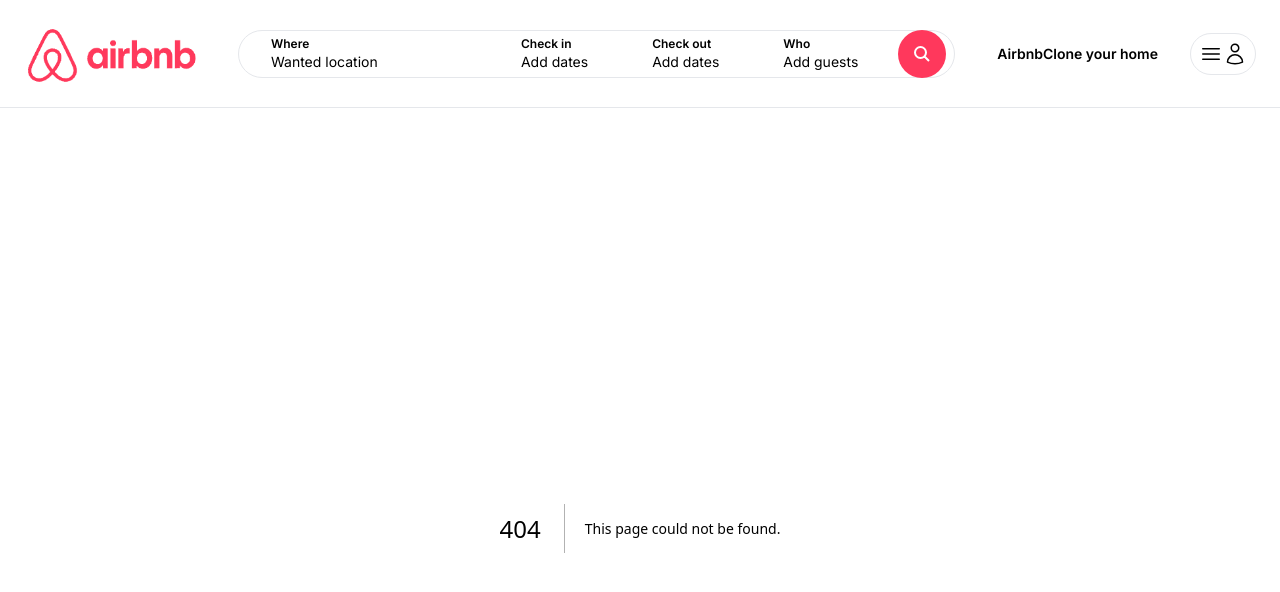
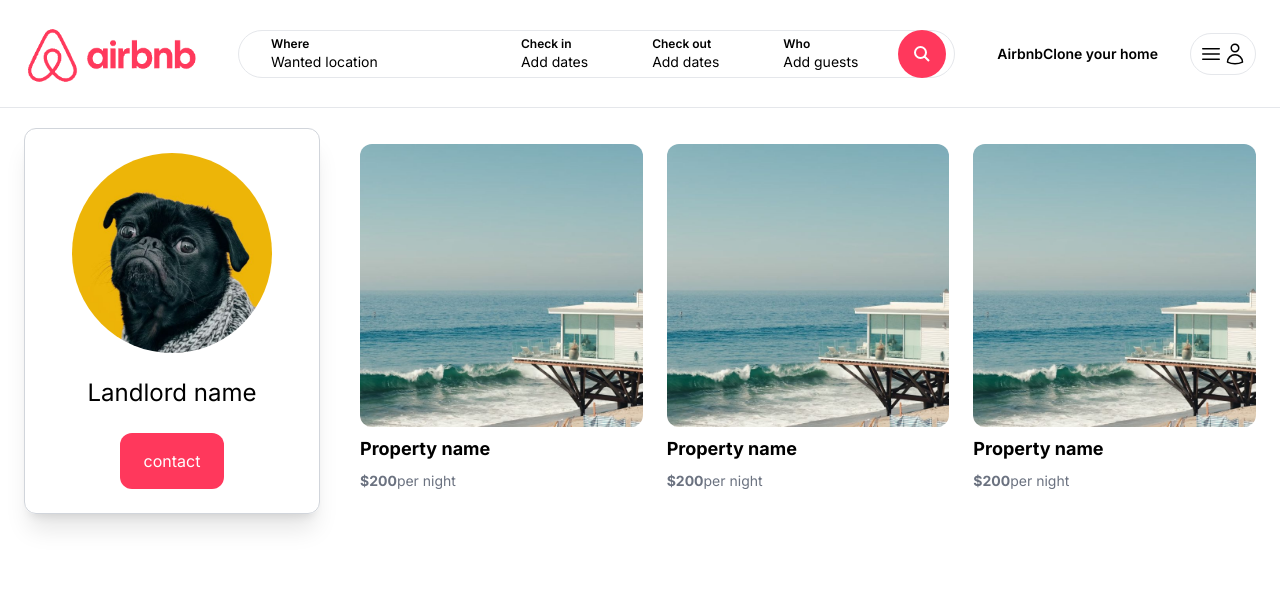
Before and after one commit to ifranco07/Airbnbclone-frontend, a Next.js app: page /landlords/1 in a window 1280 px wide. Before the commit this address had no page. Shown: the top 592 px of the page. Built offline with nearby package versions, Linux system fonts and the light colour scheme.

Commit message:
06 Landlord page (static)

```diff
--- /dev/null
+++ b/app/components/ContatctButton.tsx
@@ -0,0 +1,9 @@
+const ContactButton = () => {
+    return (
+        <div className="mt-6 py-4 px-6 cursor-pointer bg-airbnb text-white rounded-xl hover:bg-airbnb-dark transition">
+            contact
+        </div>
+    )
+}
+
+export default ContactButton;
--- /dev/null
+++ b/app/landlords/[id]/page.tsx
@@ -0,0 +1,36 @@
+import ContactButton from "@/app/components/ContatctButton";
+import PropertyList from "@/app/components/properties/PropertyList";
+
+import Image from "next/image";
+
+const LandlordDetailPage = () => {
+    return (
+        <main className="max-w-[1500px] mx-auto px-6 pb-6">
+            <div className="grid grid-cols-1 md:grid-cols-4 gap-4">
+                <aside className="col-span-1 mb-4">
+                    <div className="flex flex-col items-center p-6 rounded-xl border border-gray-300 shadow-xl">
+                        <Image
+                            src='/profile_pic_1.jpg'
+                            width={200}
+                            height={200}
+                            alt="Landlord name"
+                            className="rounded-full"
+                        />
+
+                        <h1 className="mt-6 text-2xl">Landlord name</h1>
+
+                        <ContactButton />
+                    </div>
+                </aside>
+
+                <div className="col-span-1 md:col-span-3 pl-0 md:pl-6">
+                    <div className="mt-4 grid grid-cols-1 md:grid-cols-3 gap-6">
+                        <PropertyList />
+                    </div>
+                </div>
+            </div>
+        </main>
+    )
+}
+
+export default LandlordDetailPage;
--- a/app/properties/[id]/page.tsx
+++ b/app/properties/[id]/page.tsx
@@ -1,6 +1,5 @@
 import ReservationSidebar from "@/app/components/properties/ReservationSiderbar";
 import Image from "next/image";
-
 
 const PropertyDetailPage = () => {
     return (
@@ -48,7 +47,6 @@
                 </div>
             </div>
         </main>
-    )
+    );
 }
-
 export default PropertyDetailPage;
```
